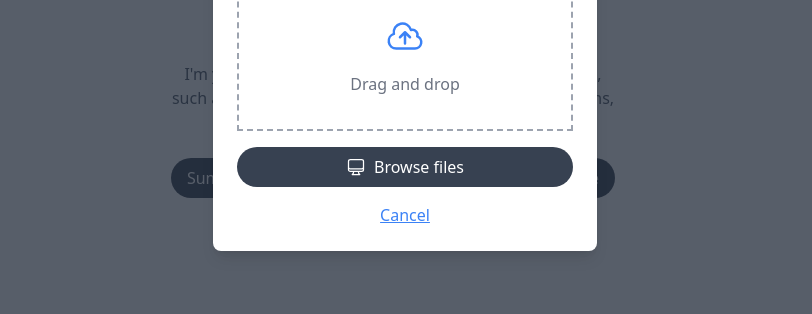
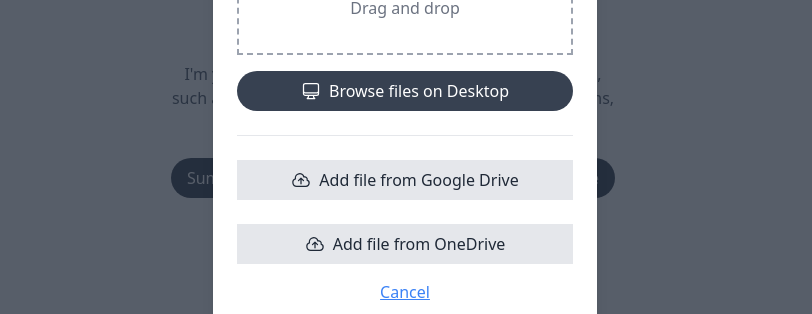
Before and after one commit to TimmyMurray-UX/assistant, a React (Vite) app: page / in a window 1280 px wide. Both pictures are taken after a click on the label 280 px from the left and 712 px from the top of the page. Shown: the part 296-610 px from the top of the page, without its empty margins (235-1047 px from the left). Built offline with nearby package versions, Linux system fonts and the light colour scheme; no server answers.

Commit message:
Added placeholder buttons for Google Drive and OneDrive File Picker API calls

```diff
--- a/src/FileUploadModal.jsx
+++ b/src/FileUploadModal.jsx
@@ -63,13 +63,34 @@ const FileUploadModal = ({ isOpen, onClose, onFileUpload }) => {
               onChange={handleFileSelect}
               accept="application/pdf"
             />
-            <div className="bg-gray-700 text-white rounded-full py-2 text-center cursor-pointer hover:bg-gray-600">
+            <div className="bg-gray-700 text-white mb-6 rounded-full py-2 text-center cursor-pointer hover:bg-gray-600">
               <span className="flex justify-center items-center space-x-2">
                 <ComputerDesktopIcon className="h-5 w-5 text-white" />{" "}
-                <span>Browse files</span>
+                <span>Browse files on Desktop</span>
               </span>
             </div>
           </label>
+          <hr />
+          <button
+            disabled
+            className="bg-gray-200 text-gray-800 mt-6 py-2 text-center cursor-pointer hover:bg-gray-100 hover:text-black w-full"
+          >
+            <span className="flex justify-center items-center space-x-2">
+              <CloudArrowUpIcon className="h-5 w-5 text-gray-800 hover:text-black" />{" "}
+              <span>Add file from Google Drive</span>
+            </span>
+          </button>
+
+          {/* OneDrive Button */}
+          <button
+            disabled
+            className="bg-gray-200 text-gray-800 mt-6 py-2 text-center cursor-pointer hover:bg-gray-100 hover:text-black w-full"
+          >
+            <span className="flex justify-center items-center space-x-2">
+              <CloudArrowUpIcon className="h-5 w-5 text-gray-800 hover:text-black" />{" "}
+              <span>Add file from OneDrive</span>
+            </span>
+          </button>
 
           <button
             onClick={onClose}
```
Also changed, not shown: 1 other file (tests, documents, lock files or other folders).
